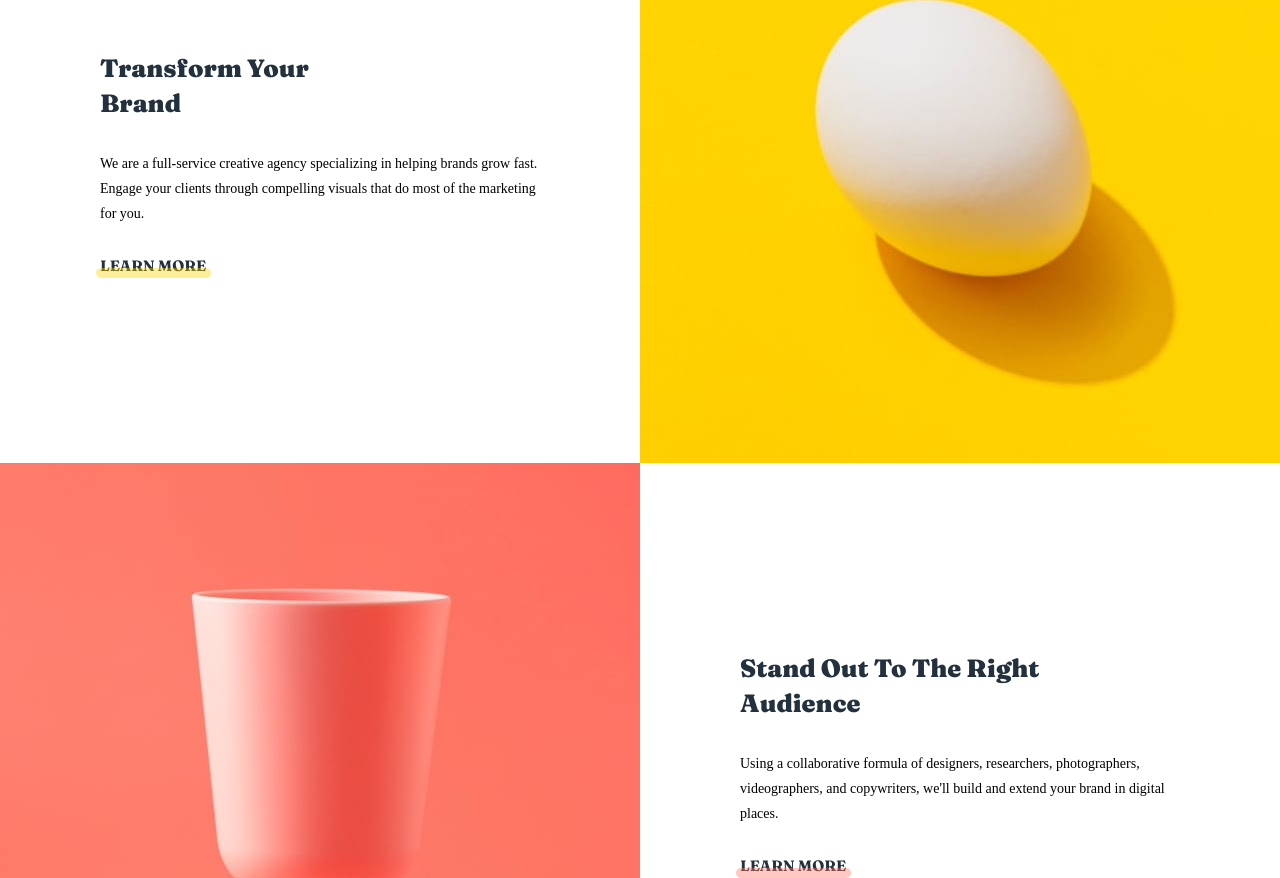
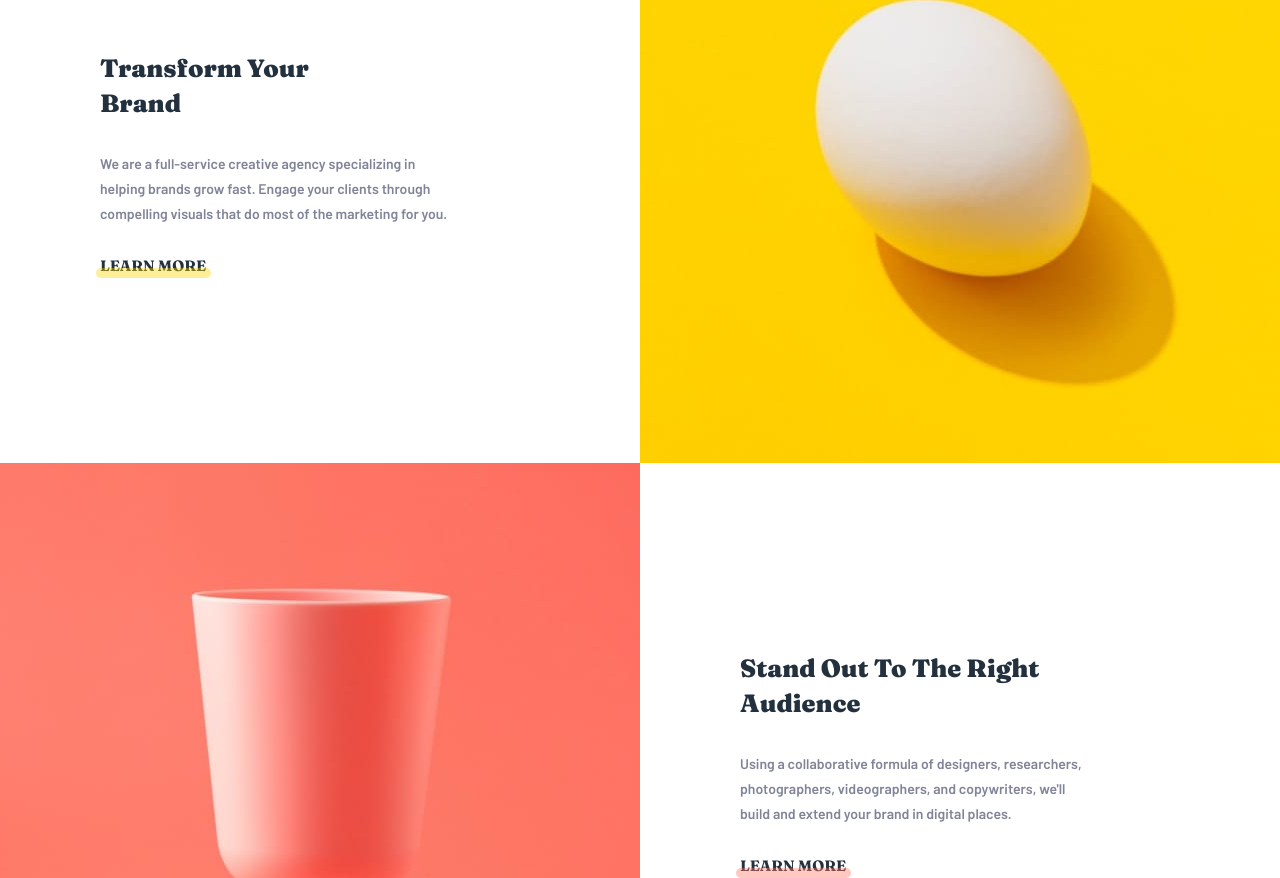
Before and after one commit to Hadirizaldi/documentation_dicoding_learning, a website: page dasarPemrogramanWeb/tugas-akhir/index.html in a window 1280 px wide. Shown: the part 937-1815 px from the top of the page. Drawn offline with Linux system fonts and the light colour scheme.

Commit message:
edit bagian paragraf di section about - mengubah tampilan dari font family dan juga warna

```diff
--- a/dasarPemrogramanWeb/tugas-akhir/assets/sass/component/_card.scss
+++ b/dasarPemrogramanWeb/tugas-akhir/assets/sass/component/_card.scss
@@ -57,8 +57,12 @@
     }
 
     &-paragraf{
+      font-family: $font-Barlow;
+      font-weight: 700;
       font-size: 1.4rem;
       line-height: 2.5rem;
+      max-width: 350px;
+      color: $dark-grayish-blue;
     }
 
     &-link {
```
Also changed, not shown: dasarPemrogramanWeb/tugas-akhir/assets/css/style.css.
